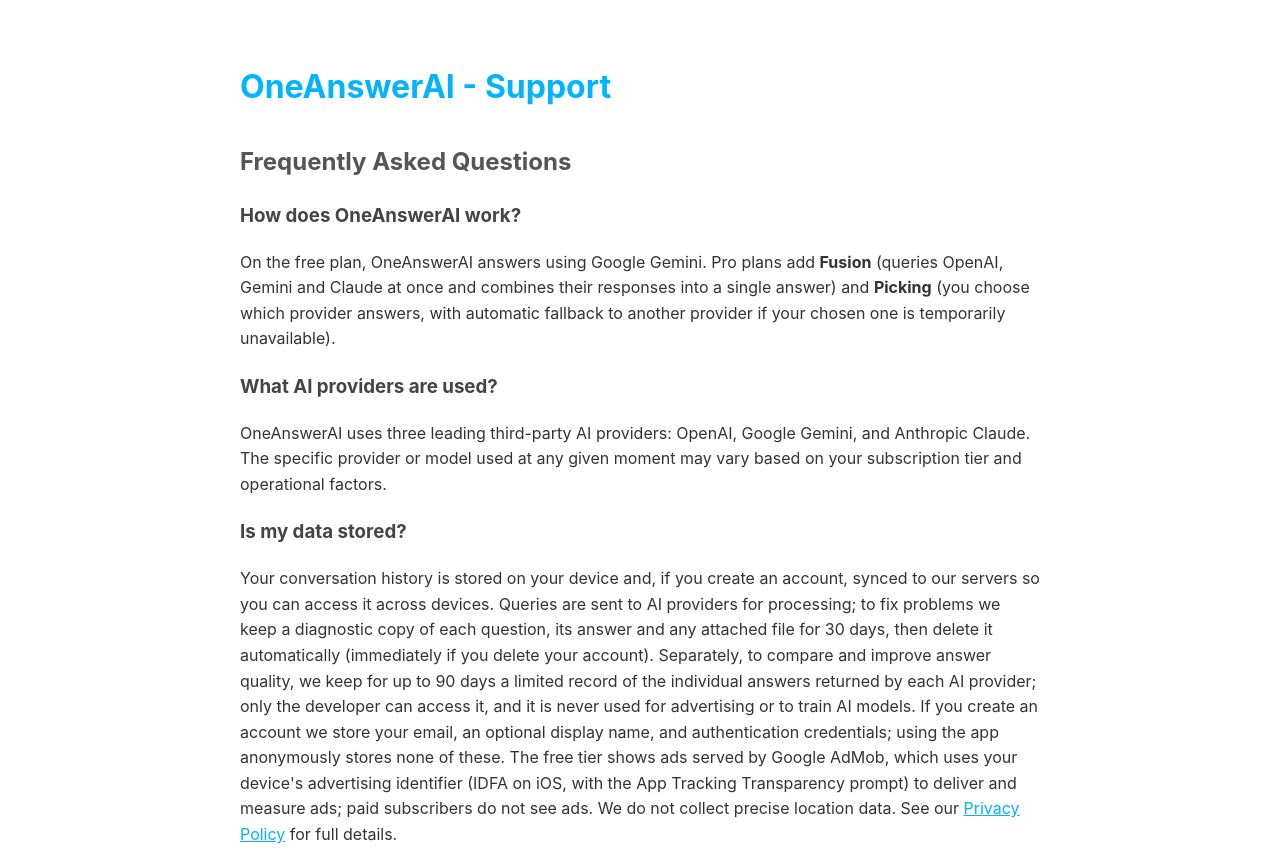
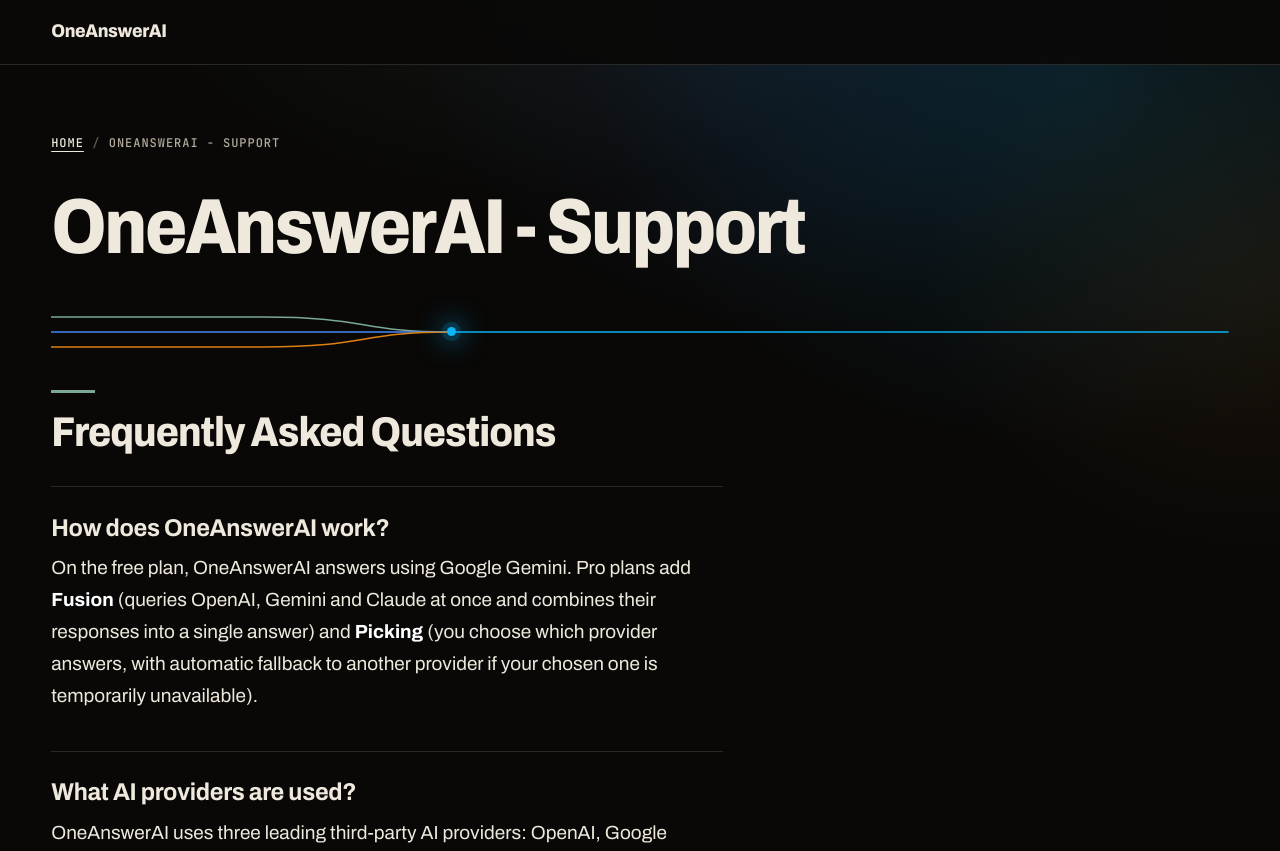
Before and after one commit to M8seven/oneanswerai-privacy, a plain HTML site: page support.html in a window 1280 px wide. Shown: the top 851 px of the page. Drawn offline with Linux system fonts and the light colour scheme.

Commit message:
legal: dark look of the marketing site for privacy, terms and support (shared stylesheet, local fonts, text unchanged)

```diff
--- /dev/null
+++ b/legal.css
@@ -0,0 +1,192 @@
+/* OneAnswerAI legal pages (privacy, terms, support).
+   Same dark ground, tokens and reading styles as the marketing site (global.css + read.css).
+   One shared stylesheet; fonts are the two local files in fonts/. No external requests. */
+
+@font-face {
+  font-family: 'Archivo Variable';
+  font-style: normal;
+  font-display: swap;
+  font-weight: 100 900;
+  font-stretch: 62% 125%;
+  src: url('fonts/archivo-latin-wdth-normal.woff2') format('woff2-variations'), url('fonts/archivo-latin-wdth-normal.woff2') format('woff2');
+}
+@font-face {
+  font-family: 'JetBrains Mono Variable';
+  font-style: normal;
+  font-display: swap;
+  font-weight: 100 800;
+  src: url('fonts/jetbrains-mono-latin-wght-normal.woff2') format('woff2-variations'), url('fonts/jetbrains-mono-latin-wght-normal.woff2') format('woff2');
+}
+
+/* ---------- tokens ---------- */
+:root {
+  color-scheme: dark;
+
+  --ink: #090807;
+  --ink-2: #110f0c;
+  --ink-3: #1c1814;
+  --on-ink: #efe9dd;
+  --on-ink-dim: #b4ac9c;
+  --line: rgba(239, 233, 221, 0.14);
+  --line-2: rgba(239, 233, 221, 0.34);
+  --sage: #7aa898;
+  --blue: #4687f4;
+  --orange: #e07f12;
+  --fused: #0ab4f6;
+  --sage-hi: #8fbbab;
+  --blue-hi: #7fabf8;
+  --orange-hi: #f0952e;
+
+  --font: 'Archivo Variable', 'Noto Sans Arabic', 'Geeza Pro', 'PingFang SC', 'Hiragino Sans GB',
+    'Microsoft YaHei', 'Noto Sans SC', system-ui, -apple-system, 'Segoe UI', sans-serif;
+  --mono: 'JetBrains Mono Variable', ui-monospace, 'SF Mono', Menlo, Consolas, monospace;
+
+  --gutter: max(clamp(1.25rem, 4vw, 4.5rem), env(safe-area-inset-left), env(safe-area-inset-right));
+  --safe-t: env(safe-area-inset-top, 0px);
+  --safe-b: env(safe-area-inset-bottom, 0px);
+  --ease: cubic-bezier(0.2, 0.7, 0.1, 1);
+}
+
+/* ---------- base ---------- */
+*, *::before, *::after { box-sizing: border-box; }
+html { -webkit-text-size-adjust: 100%; background: var(--ink); color-scheme: dark; }
+body {
+  position: relative;
+  margin: 0;
+  background: var(--ink);
+  color: var(--on-ink);
+  font-family: var(--font);
+  font-size: clamp(1rem, 0.94rem + 0.25vw, 1.1875rem);
+  line-height: 1.5;
+  font-variation-settings: 'wdth' 100;
+  font-kerning: normal;
+  text-rendering: optimizeLegibility;
+  -webkit-font-smoothing: antialiased;
+  overflow-x: clip;
+  min-height: 100vh;
+}
+h1, h2, h3, p, ul, ol { margin: 0; padding: 0; }
+ul, ol { list-style: none; }
+a { color: inherit; text-decoration: none; overflow-wrap: anywhere; }
+:focus-visible { outline: 2px solid var(--fused); outline-offset: 3px; border-radius: 2px; }
+::selection { background: var(--fused); color: #001018; }
+
+.wrap { padding-inline: var(--gutter); }
+
+.label {
+  font-family: var(--mono);
+  font-size: 0.75rem;
+  letter-spacing: 0.08em;
+  text-transform: uppercase;
+  font-weight: 500;
+  color: var(--on-ink-dim);
+}
+.display {
+  font-weight: 800;
+  font-variation-settings: 'wdth' var(--w, 88);
+  line-height: 0.9;
+  letter-spacing: -0.035em;
+  text-wrap: balance;
+}
+
+/* ---------- top bar: wordmark ---------- */
+.topbar {
+  position: relative; z-index: 2;
+  padding-top: var(--safe-t);
+  border-bottom: 1px solid var(--line);
+  background: rgb(9 8 7 / 0.92);
+}
+.topbar-in { display: flex; align-items: center; min-height: 4rem; }
+.wordmark {
+  display: inline-flex; align-items: center; min-height: 2.75rem; min-width: 2.75rem;
+  font-weight: 800; font-size: 1.15rem; letter-spacing: -0.02em; font-variation-settings: 'wdth' 92;
+  color: var(--on-ink);
+}
+.wordmark:hover { color: var(--fused); }
+
+/* a trace of the three lights behind the page head, drawn inside its own box */
+.read-light {
+  position: absolute; inset: 0 0 auto 0; height: min(52rem, 120vh); z-index: 0; pointer-events: none;
+  background:
+    radial-gradient(ellipse 38% 46% at 84% 8%, rgb(10 180 246 / 0.13), transparent 100%),
+    radial-gradient(ellipse 30% 40% at 62% 0%, rgb(70 135 244 / 0.1), transparent 100%),
+    radial-gradient(ellipse 26% 34% at 98% 34%, rgb(224 127 18 / 0.08), transparent 100%),
+    radial-gradient(ellipse 30% 30% at 40% -6%, rgb(122 168 152 / 0.08), transparent 100%);
+}
+.read { position: relative; z-index: 1; min-height: 70svh; }
+
+/* ---------- page head ---------- */
+.read-head { padding-block: clamp(2.2rem, 7vh, 5rem) 0; }
+.crumbs { display: flex; flex-wrap: wrap; align-items: center; column-gap: 0.7em; margin-bottom: clamp(1.2rem, 3vh, 2.4rem); }
+.crumbs a { display: inline-flex; align-items: center; min-height: 2.75rem; text-decoration: underline 1px; text-underline-offset: 0.35em; color: var(--on-ink); }
+.crumbs a:hover { color: var(--fused); }
+.crumbs span[aria-hidden] { opacity: 0.5; }
+.art-title {
+  font-size: clamp(2.15rem, 1.2rem + 4.6vw, 5.4rem); line-height: 0.98; letter-spacing: -0.03em; max-width: 19ch;
+  --w: 86;
+  overflow-wrap: break-word;
+}
+
+/* three lines become one: the page-head rule */
+.beams { position: relative; height: 2.25rem; margin-top: clamp(1.8rem, 4vw, 3rem); }
+.beams svg { display: block; width: 100%; height: 100%; overflow: visible; }
+.beams path { fill: none; stroke-width: 1.5; vector-effect: non-scaling-stroke; }
+.beams::after {
+  content: ''; position: absolute; left: 34%; top: 50%; width: 9px; height: 9px; margin: -4.5px 0 0 -4.5px; border-radius: 50%;
+  background: var(--fused); box-shadow: 0 0 0 5px rgb(10 180 246 / 0.16), 0 0 26px 6px rgb(10 180 246 / 0.5);
+}
+
+/* ---------- reading body ---------- */
+.legal-grid { padding-block: clamp(1.8rem, 5vh, 3.4rem) calc(clamp(4rem, 12vh, 8rem) + var(--safe-b)); }
+
+.prose { font-size: clamp(1.0625rem, 1rem + 0.32vw, 1.1875rem); line-height: 1.68; max-width: 42rem; overflow-wrap: break-word; }
+.prose > * + * { margin-top: 1.15em; }
+.prose h2 {
+  font-size: clamp(1.75rem, 1.3rem + 1.7vw, 2.6rem); line-height: 1.04; letter-spacing: -0.024em; font-weight: 780;
+  font-variation-settings: 'wdth' 90; text-wrap: balance; margin-top: 2.2em;
+}
+/* each section opens under a short bar in one of the three colours */
+.prose h2::before { content: ''; display: block; width: 2.75rem; height: 3px; margin-bottom: 1.15rem; background: var(--sage); }
+.prose h2:nth-of-type(3n + 2)::before { background: var(--blue); }
+.prose h2:nth-of-type(3n)::before { background: var(--orange); }
+.prose h3 {
+  font-size: 1.28em; line-height: 1.2; letter-spacing: -0.012em; font-weight: 700; font-variation-settings: 'wdth' 96;
+  margin-top: 1.6em; text-wrap: balance;
+}
+.prose :is(h2, h3) + * { margin-top: 0.7em; }
+.prose h2 + h3 { margin-top: 1.3em; }
+.prose > h2:first-child { margin-top: 0; }
+.prose strong { font-weight: 720; color: #fff; }
+.prose a { color: var(--fused); text-decoration: underline 1.5px; text-underline-offset: 0.22em; }
+.prose a:hover { text-decoration-thickness: 3px; }
+.prose ul { display: grid; gap: 0.7em; }
+.prose li { position: relative; padding-inline-start: 1.7em; }
+.prose ul > li::before { content: ''; position: absolute; inset-inline-start: 0.1em; top: 0.84em; width: 0.7em; height: 2px; background: var(--fused); }
+
+/* legal specifics */
+/* the first paragraph is the "Last updated" line, not a lede */
+.prose > p:first-child { font-size: 0.85em; line-height: 1.5; font-weight: 400; letter-spacing: 0; }
+.prose .updated { font-family: var(--mono); color: var(--on-ink-dim); }
+.prose p:has(> a[href^='mailto:']) { overflow-wrap: anywhere; }
+/* FAQ: each question and its answer read as one entry in a plain list */
+.prose h3 + .faq-answer { margin-top: 0.5em; }
+.prose h3:has(+ .faq-answer) { padding-top: 1.1em; border-top: 1px solid var(--line); }
+.prose .legal-see { margin-top: 2em; }
+.prose .legal-rights { margin-top: 3em; font-size: 0.85em; color: var(--on-ink-dim); }
+
+/* the PayPal link: a solid button in the site's action style */
+.prose a.btn {
+  display: inline-flex; align-items: center; min-height: 2.75rem; padding: 0.7em 1.15em;
+  background: var(--on-ink); color: var(--ink); font-weight: 650; font-variation-settings: 'wdth' 92;
+  text-decoration: none; overflow-wrap: normal;
+}
+.prose a.btn:hover { background: var(--fused); color: #00131c; text-decoration: none; }
+.prose a.btn:focus-visible { outline-offset: 4px; }
+@media (prefers-reduced-motion: no-preference) {
+  .wordmark, .crumbs a, .prose a.btn { transition: color 0.2s, background-color 0.2s; }
+}
+
+/* phones */
+@media (max-width: 820px) {
+  .prose h2 { font-size: clamp(1.6rem, 6.4vw, 2.2rem); }
+}
--- a/support.html
+++ b/support.html
@@ -2,26 +2,38 @@
 <html lang="en">
 <head>
     <meta charset="UTF-8">
-    <meta name="viewport" content="width=device-width, initial-scale=1.0">
+    <meta name="viewport" content="width=device-width, initial-scale=1.0, viewport-fit=cover">
+    <meta name="theme-color" content="#090807">
+    <meta name="color-scheme" content="dark">
     <title>OneAnswerAI - Support</title>
-    <style>
-        body {
-            font-family: -apple-system, BlinkMacSystemFont, 'Segoe UI', Roboto, sans-serif;
-            max-width: 800px;
-            margin: 0 auto;
-            padding: 40px 20px;
-            line-height: 1.6;
-            color: #333;
-        }
-        h1 { color: #00B4FF; }
-        h2 { color: #555; margin-top: 30px; }
-        h3 { color: #444; margin-top: 20px; }
-        .faq-answer { margin-left: 0; margin-bottom: 20px; }
-        a { color: #00B4FF; }
-    </style>
+    <link rel="stylesheet" href="legal.css">
 </head>
 <body>
-    <h1>OneAnswerAI - Support</h1>
+    <div class="read-light" aria-hidden="true"></div>
+    <header class="topbar">
+      <div class="topbar-in wrap">
+        <a class="wordmark" href="https://one-answer-ai.com/">OneAnswerAI</a>
+      </div>
+    </header>
+    <main class="read">
+      <article class="legal">
+        <header class="read-head wrap">
+          <nav class="crumbs label" aria-label="Breadcrumb">
+            <a href="https://one-answer-ai.com/">Home</a><span aria-hidden="true">/</span>
+            <span aria-current="page">OneAnswerAI - Support</span>
+          </nav>
+          <h1 class="display art-title">OneAnswerAI - Support</h1>
+          <div class="beams" aria-hidden="true">
+          <svg viewBox="0 0 1000 36" preserveAspectRatio="none" aria-hidden="true" focusable="false">
+            <path d="M0 3 H180 C 270 3 260 18 340 18" stroke="var(--sage)" />
+            <path d="M0 18 H340" stroke="var(--blue)" />
+            <path d="M0 33 H180 C 270 33 260 18 340 18" stroke="var(--orange)" />
+            <path d="M340 18 H1000" stroke="var(--fused)" />
+          </svg>
+        </div>
+        </header>
+        <div class="legal-grid wrap">
+          <div class="prose">
 
           <h2>Frequently Asked Questions</h2>
 
@@ -57,14 +69,18 @@
 
           <h2>Support the Developer</h2>
           <p>If you enjoy OneAnswerAI and want to support its development, you can buy me a coffee:</p>
-    <p><a href="https://paypal.me/leviathan888" target="_blank" style="display: inline-block; background: #00B4FF; color: white; padding: 10px 20px; border-radius: 8px; text-decoration: none; font-weight: bold;">☕ Buy Me a Coffee</a></p>
+          <p><a href="https://paypal.me/leviathan888" class="btn" target="_blank">☕ Buy Me a Coffee</a></p>
 
           <h2>Contact Us</h2>
           <p>For support, bug reports, or feedback:</p>
           <p><a href="mailto:oneanswerai@icloud.com">oneanswerai@icloud.com</a></p>
 
-    <p style="margin-top: 30px;">See also our <a href="index.html">Privacy Policy</a> and <a href="terms.html">Terms of Service</a>.</p>
+          <p class="legal-see">See also our <a href="index.html">Privacy Policy</a> and <a href="terms.html">Terms of Service</a>.</p>
 
-    <p style="margin-top: 50px; color: #888;">&copy; 2026 Valentino Paulon. All rights reserved.</p>
+          <p class="legal-rights">&copy; 2026 Valentino Paulon. All rights reserved.</p>
+          </div>
+        </div>
+      </article>
+    </main>
 </body>
 </html>
```
Also changed, not shown: index.html (+35 -18 lines), terms.html (+35 -18 lines), fonts/archivo-latin-wdth-normal.woff2 (added), fonts/jetbrains-mono-latin-wght-normal.woff2 (added). Lines whose indentation alone changed are shown as unchanged.
